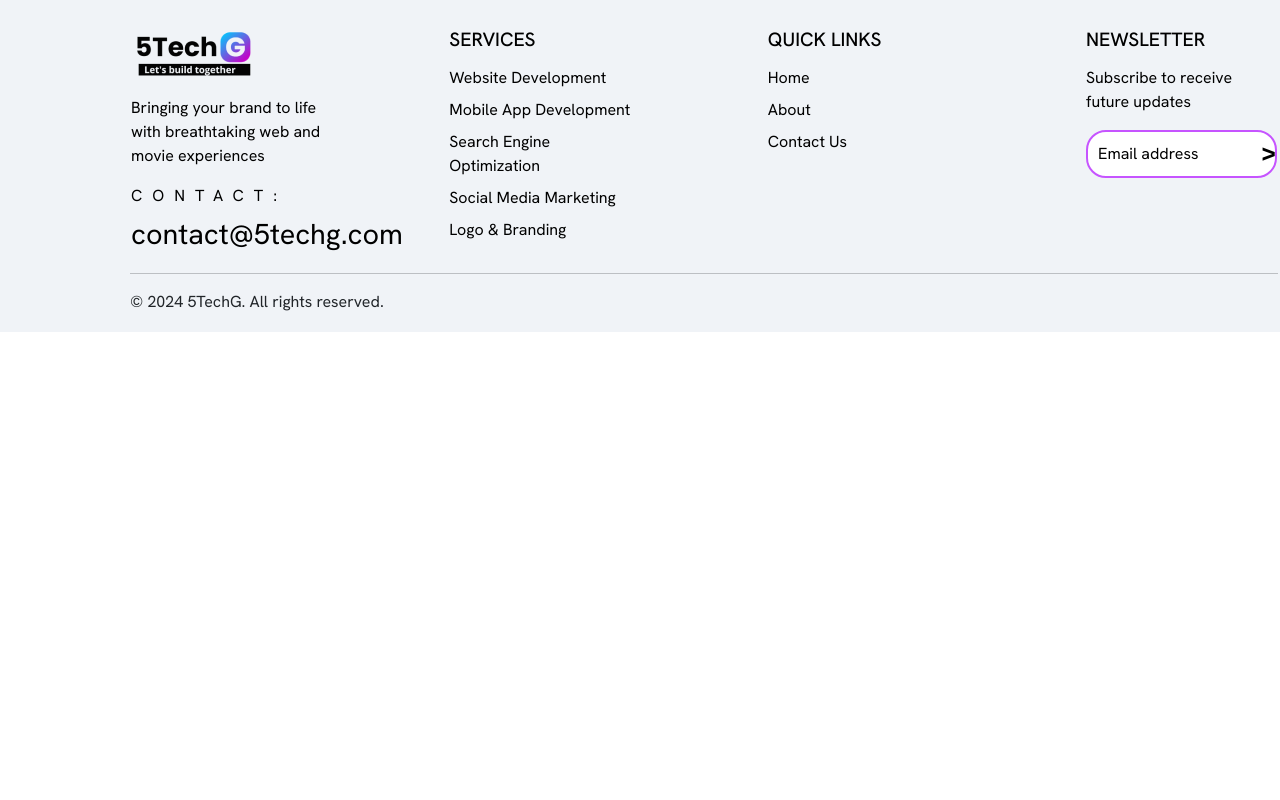
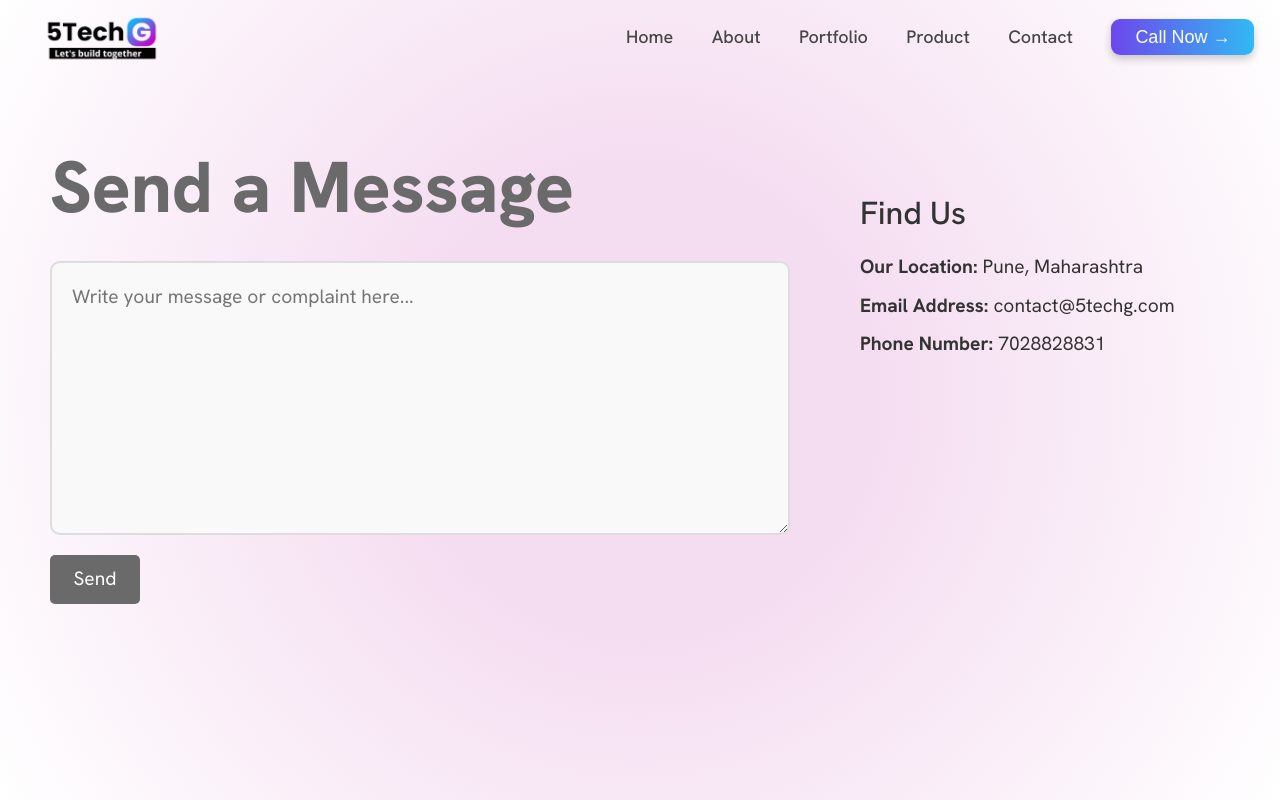
Before and after one commit to harshvyas0803/5techg, a React (Create React App) app: page /contact in a window 1280 px wide. Shown: the top 800 px of the page. Built offline with nearby package versions, Linux system fonts and the light colour scheme.

Commit message:
added contact page

```diff
--- a/src/App.js
+++ b/src/App.js
@@ -5,7 +5,7 @@ import Home from '../src/components/Hero/Hero';
 import About from '../src/pages/about/About';
 import Portfolio from '../src/pages/portfolio/Portfolio';
 import Product from './pages/product/Product'
-
+import Contact from './pages/contact/Contact'
 function App() {
   return (
     <Router>
@@ -16,6 +16,7 @@ function App() {
         <Route path="/about" element={<About />} />
         <Route path="/portfolio" element={<Portfolio />} />
         <Route path="/product" element={<Product />} />
+        <Route path='/contact' element={<Contact/>}/>
 
 
       </Routes>
--- /dev/null
+++ b/src/pages/contact/Contact.css
@@ -0,0 +1,155 @@
+.main-contact {
+    padding-top: 20px;
+    background: radial-gradient(circle, rgba(186, 28, 161, 0.15) 32%, rgba(255, 255, 255, 1) 100%);
+    min-height: 100vh;
+    animation: fadeIn 1s ease-in-out;
+}
+
+.contact-container {
+    display: flex;
+    flex-wrap: wrap;
+    margin-top: 80px;gap: 50px;
+    padding: 0 50px;
+    opacity: 0;
+    transform: translateY(30px);
+    animation: slideUp 1s ease-in-out forwards;
+}
+
+.contact-left {
+    flex: 2;
+    color: #6A6A6A;
+    margin-right: 20px;
+}
+
+h2 {
+    color: #6A6A6A;
+    font-weight: 800;
+    font-size: 4.5rem;
+    margin-bottom: 30px;
+    animation: textFadeIn 1.2s ease-in-out;
+}
+
+.message-form {
+    display: flex;
+    flex-direction: column;
+}
+
+.message-box {
+    font-size: 1.2rem;
+    color: #6A6A6A;
+    background-color: #f9f9f9;
+    border: 2px solid #ddd;
+    border-radius: 10px;
+    padding: 20px;
+    width: 100%;
+    box-sizing: border-box;
+    margin-bottom: 20px;
+    resize: vertical;
+    animation: inputExpand 0.8s ease;
+}
+
+.send-button {
+    font-size: 1.2rem;
+    padding: 10px 20px;
+    background-color: #6A6A6A;
+    color: white;
+    border: none;
+    border-radius: 5px;
+    cursor: pointer;
+    max-width: 90px;
+    transition: background-color 0.3s ease;
+    animation: buttonPop 1.5s ease-in-out;
+}
+
+.send-button:hover {
+    background-color: #555;
+}
+
+.contact-right {
+    flex: 1;
+    margin-top: 50px;
+    color: #333;
+    opacity: 0;
+    transform: translateY(30px);
+    animation: slideUp 1s ease-in-out forwards;
+    animation-delay: 0.5s;
+}
+
+.contact-right h3 {
+    font-size: 2rem;
+    margin-bottom: 20px;
+}
+
+.contact-right p {
+    font-size: 1.2rem;
+    margin-bottom: 10px;
+}
+
+@keyframes fadeIn {
+    from {
+        opacity: 0;
+    }
+    to {
+        opacity: 1;
+    }
+}
+
+@keyframes slideUp {
+    from {
+        opacity: 0;
+        transform: translateY(30px);
+    }
+    to {
+        opacity: 1;
+        transform: translateY(0);
+    }
+}
+
+@keyframes textFadeIn {
+    from {
+        opacity: 0;
+        transform: translateX(-30px);
+    }
+    to {
+        opacity: 1;
+        transform: translateX(0);
+    }
+}
+
+@keyframes inputExpand {
+    from {
+        width: 0;
+        opacity: 0;
+    }
+    to {
+        width: 100%;
+        opacity: 1;
+    }
+}
+
+@keyframes buttonPop {
+    from {
+        transform: scale(0);
+        opacity: 0;
+    }
+    to {
+        transform: scale(1);
+        opacity: 1;
+    }
+}
+
+@media (max-width: 768px) {
+    .contact-container {
+        flex-direction: column;
+        padding: 0 20px;
+    }
+
+    h2 {
+        font-size: 3rem;
+    }
+
+    .contact-left, .contact-right {
+        flex: none;
+        margin: 20px 0;
+    }
+}
--- /dev/null
+++ b/src/pages/contact/Contact.jsx
@@ -0,0 +1,34 @@
+import React from 'react';
+import './Contact.css';
+import Navbar from '../../components/Navbar/Navbar';
+import { div } from 'framer-motion/client';
+
+const Contact = () => {
+  return (
+     <div className="main-contact">
+        <Navbar/>
+    <div className="contact-container">
+
+      <div className="contact-left">
+        <h2>Send a Message</h2>
+        <form className="message-form">
+          <textarea
+            className="message-box"
+            placeholder="Write your message or complaint here..."
+            rows="8"
+          />
+          <button type="submit" className="send-button">Send</button>
+        </form>
+      </div>
+
+      <div className="contact-right">
+        <h3>Find Us</h3>
+        <p><strong>Our Location:</strong> Pune, Maharashtra</p>
+        <p><strong>Email Address:</strong> contact@5techg.com</p>
+        <p><strong>Phone Number:</strong> 7028828831</p>
+      </div>
+    </div></div>
+  );
+};
+
+export default Contact;
```
